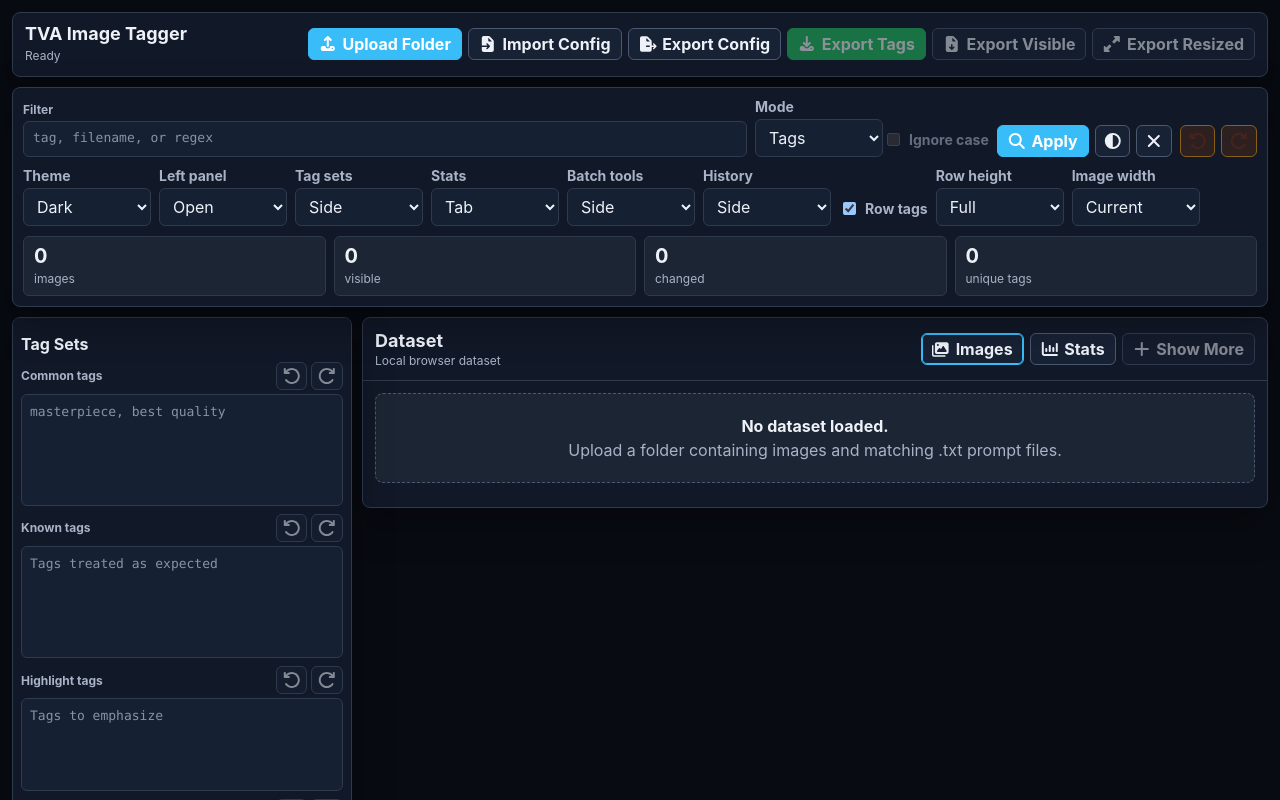
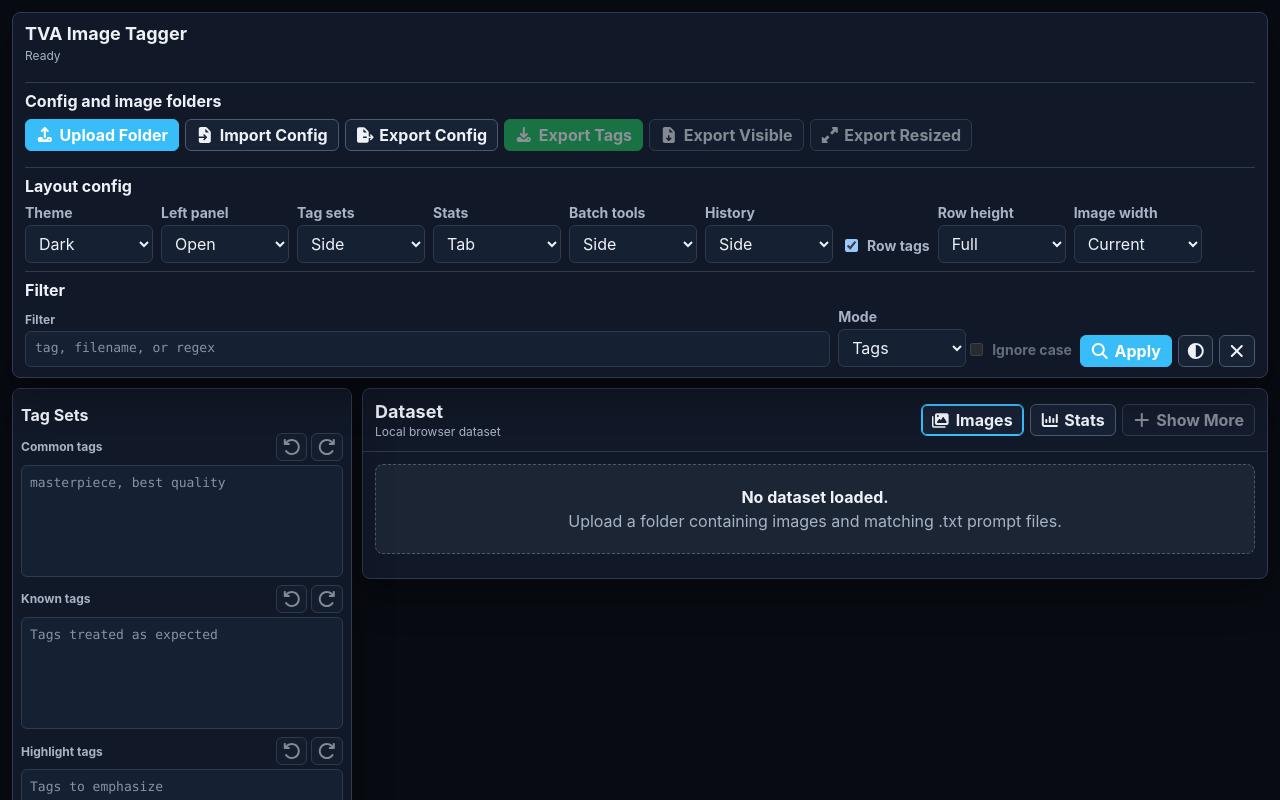
Before and after one commit to kovila77/tva-project, a Nuxt app: page / in a window 1280 px wide. Shown: the top 800 px of the page. Built offline with nearby package versions, Linux system fonts and the light colour scheme.

Commit message:
hid sections

```diff
--- a/app/components/AppHeader.vue
+++ b/app/components/AppHeader.vue
@@ -1,10 +1,14 @@
 <template>
   <header class="app-header" title="Dataset files are loaded into browser memory. Source files are not modified.">
+    <div class="app-header__topline">
       <div class="app-header__brand">
         <h1>TVA Image Tagger</h1>
         <div class="app-header__status" :class="{ 'app-header__status--busy': isBusy }" :title="statusText">{{ statusText }}</div>
       </div>
+    </div>
 
+    <details class="app-header__section" open>
+      <summary>Config and image folders</summary>
       <div class="app-header__actions">
         <button class="btn primary" type="button" title="Upload a local folder containing images and matching .txt prompt files. Files are read into memory only." @click="openFolderPicker"><AppIcon name="upload" class="icon" /> Upload Folder</button>
         <button class="btn" type="button" title="Import editor configuration JSON. This changes UI/tag-set settings, not loaded image files." @click="openConfigPicker"><AppIcon name="import" class="icon" /> Import Config</button>
@@ -13,6 +17,9 @@
         <button class="btn" type="button" title="Download edited tag .txt files only for currently visible images." :disabled="!visibleImages.length" @click="exportTagsZip(true)"><AppIcon name="exportFile" class="icon" /> Export Visible</button>
         <button class="btn" type="button" title="Resize visible images in memory and download them with their edited tag files. Source files are not changed." :disabled="!visibleImages.length" @click="exportResizedImagesZip"><AppIcon name="resize" class="icon" /> Export Resized</button>
       </div>
+    </details>
+
+    <QuickControls />
 
     <input
       ref="folderInput"
@@ -35,6 +42,7 @@
 
 <script setup lang="ts">
 import AppIcon from "~/components/AppIcon.vue";
+import QuickControls from "~/components/QuickControls.vue";
 import { useImageTaggerContext } from "~/composables/useImageTagger";
 
 const {
@@ -56,15 +64,26 @@ const {
 
 <style scoped lang="scss">
 .app-header {
+  position: sticky;
+  top: 0;
+  z-index: 30;
+  max-height: calc(100vh - 16px);
+  overflow: auto;
   display: flex;
-  align-items: center;
-  justify-content: space-between;
+  flex-direction: column;
   gap: 16px;
   padding: 10px 12px;
   border: 1px solid var(--border);
   border-radius: var(--radius);
   background: var(--surface);
   box-shadow: var(--shadow);
+
+  &__topline {
+    display: flex;
+    align-items: center;
+    justify-content: space-between;
+    gap: 12px;
+  }
 
   &__brand {
     min-width: 220px;
@@ -93,6 +112,22 @@ const {
     align-items: center;
     gap: 6px;
   }
+
+  &__section {
+    border-top: 1px solid var(--border);
+    padding-top: 8px;
+
+    summary {
+      margin-bottom: 8px;
+      cursor: pointer;
+      font-weight: 750;
+      list-style: none;
+
+      &::-webkit-details-marker {
+        display: none;
+      }
+    }
+  }
 }
 
 @media (max-width: 860px) {
--- a/app/components/HistoryPanel.vue
+++ b/app/components/HistoryPanel.vue
@@ -1,7 +1,25 @@
 <template>
   <details class="history-panel" open>
-    <summary title="Undo/redo preview. Shows what the next undo or redo will affect.">History</summary>
+    <summary title="Undo/redo preview and compact dataset statistics.">History and stats</summary>
     <div class="history-panel__content">
+      <div class="history-panel__stats">
+        <div class="history-panel__stat">
+          <strong>{{ images.length }}</strong>
+          <span>images</span>
+        </div>
+        <div class="history-panel__stat">
+          <strong>{{ visibleImages.length }}</strong>
+          <span>visible</span>
+        </div>
+        <div class="history-panel__stat">
+          <strong>{{ dirtyImages.length }}</strong>
+          <span>changed</span>
+        </div>
+        <div class="history-panel__stat">
+          <strong>{{ tagStats.length }}</strong>
+          <span>tags</span>
+        </div>
+      </div>
       <div class="history-panel__card">
         <strong>Next undo</strong>
         <span>{{ operationPreview(lastUndoOperation) }}</span>
@@ -21,6 +39,10 @@ import AppIcon from "~/components/AppIcon.vue";
 import { useImageTaggerContext } from "~/composables/useImageTagger";
 
 const {
+  images,
+  visibleImages,
+  dirtyImages,
+  tagStats,
   lastUndoOperation,
   lastRedoOperation,
   undoTitle,
@@ -32,7 +54,6 @@ const {
 </script>
 
 <style scoped lang="scss">
-.history-panel__content,
 .history-panel__card {
   display: flex;
   flex-direction: column;
@@ -53,6 +74,46 @@ const {
     }
   }
 
+  &__content {
+    display: grid;
+    grid-template-columns: repeat(2, minmax(0, 1fr));
+    gap: 6px;
+  }
+
+  &__stats {
+    display: grid;
+    grid-column: 1 / -1;
+    grid-template-columns: repeat(4, minmax(0, 1fr));
+    gap: 6px;
+  }
+
+  &__stat {
+    min-width: 0;
+    border: 1px solid var(--border);
+    border-radius: 6px;
+    background: var(--surface-soft);
+    padding: 6px 8px;
+
+    strong,
+    span {
+      display: block;
+      overflow: hidden;
+      text-overflow: ellipsis;
+      white-space: nowrap;
+    }
+
+    strong {
+      color: var(--text);
+      font-size: 16px;
+      line-height: 1.1;
+    }
+
+    span {
+      color: var(--muted);
+      font-size: 11px;
+    }
+  }
+
   &__card {
     border: 1px solid var(--border);
     border-radius: 6px;
@@ -67,4 +128,16 @@ const {
     }
   }
 }
+
+@media (max-width: 860px) {
+  .history-panel {
+    &__content {
+      grid-template-columns: 1fr;
+    }
+
+    &__stats {
+      grid-template-columns: repeat(2, minmax(0, 1fr));
+    }
+  }
+}
 </style>
--- a/app/components/ImageTaggerApp.client.vue
+++ b/app/components/ImageTaggerApp.client.vue
@@ -1,7 +1,6 @@
 <template>
   <div class="app-layout image-tagger" :data-theme="config.theme" :class="layoutClasses">
     <AppHeader />
-    <QuickControls />
 
     <main
       class="image-tagger__workspace"
@@ -19,7 +18,6 @@
 import AppHeader from "~/components/AppHeader.vue";
 import DatasetPanel from "~/components/DatasetPanel.vue";
 import ImageViewer from "~/components/ImageViewer.vue";
-import QuickControls from "~/components/QuickControls.vue";
 import SidePanel from "~/components/SidePanel.vue";
 import { provideImageTagger } from "~/composables/useImageTagger";
 
--- a/app/components/QuickControls.vue
+++ b/app/components/QuickControls.vue
@@ -1,45 +1,7 @@
 <template>
-  <section class="quick-controls" title="Sticky quick controls. Use display controls to move tag sets, stats, and tags beside images.">
-    <div class="quick-controls__filters">
-      <TagField
-        v-model="config.filterText"
-        class="grow"
-        label="Filter"
-        :rows="1"
-        :mode="config.filterMode === 'regex' ? 'regex' : 'filter'"
-        placeholder="tag, filename, or regex"
-        title="Tags mode requires all comma-separated terms. Regex mode matches filename or any tag."
-        :autocomplete="config.filterMode === 'tags'"
-        :autocomplete-items="autocompleteTags"
-        :style-rules="filterTextStyleRules"
-        @commit="applyFilter"
-      />
-
-      <label class="field compact">
-        <span>Mode</span>
-        <select v-model="config.filterMode" class="control" title="Choose whether filter terms are exact tags or regular expressions.">
-          <option value="tags">Tags</option>
-          <option value="regex">Regex</option>
-        </select>
-      </label>
-
-      <label class="check-field" :class="{ muted: config.filterMode !== 'regex' }" title="Regex-only option. When enabled, regex filters ignore letter case.">
-        <input v-model="config.ignoreCase" type="checkbox" :disabled="config.filterMode !== 'regex'">
-        <span>Ignore case</span>
-      </label>
-
-      <div class="button-cluster">
-        <button class="btn primary" type="button" title="Show images matching the current filter." @click="applyFilter"><AppIcon name="filter" class="icon" /> Apply</button>
-        <button class="btn icon-btn" type="button" title="Invert the current filter, showing images that do not match." aria-label="Invert filter" @click="invertFilter"><AppIcon name="filterInvert" class="icon" /></button>
-        <button class="btn icon-btn" type="button" title="Clear the filter and show all loaded images." aria-label="Clear filter" @click="clearFilter"><AppIcon name="clear" class="icon" /></button>
-      </div>
-
-      <div class="button-cluster history-actions">
-        <button class="btn warn icon-btn" type="button" :title="undoTitle" aria-label="Undo" :disabled="!history.past.length" @click="undoDataset"><AppIcon name="undo" class="icon" /></button>
-        <button class="btn warn icon-btn" type="button" :title="redoTitle" aria-label="Redo" :disabled="!history.future.length" @click="redoDataset"><AppIcon name="redo" class="icon" /></button>
-      </div>
-    </div>
-
+  <div class="quick-controls" title="Top controls. Sections can be collapsed to keep the image workspace close to the header.">
+    <details class="quick-controls__section" open>
+      <summary>Layout config</summary>
       <div class="quick-controls__layout">
         <label class="field compact">
           <span>Theme</span>
@@ -114,34 +76,54 @@
           slider-title="Fixed image width slider from 50px to 5000px."
         />
       </div>
+    </details>
 
     <div v-if="config.tagSetsPlacement === 'top'" class="quick-controls__tag-sets">
-      <TagSetFields />
+      <TagSetFields collapsible />
     </div>
+
+    <details class="quick-controls__section" open>
+      <summary>Filter</summary>
+      <div class="quick-controls__filters">
+        <TagField
+          v-model="config.filterText"
+          class="grow"
+          label="Filter"
+          :rows="1"
+          :mode="config.filterMode === 'regex' ? 'regex' : 'filter'"
+          placeholder="tag, filename, or regex"
+          title="Tags mode requires all comma-separated terms. Regex mode matches filename or any tag."
+          :autocomplete="config.filterMode === 'tags'"
+          :autocomplete-items="autocompleteTags"
+          :style-rules="filterTextStyleRules"
+          @commit="applyFilter"
+        />
+
+        <label class="field compact">
+          <span>Mode</span>
+          <select v-model="config.filterMode" class="control" title="Choose whether filter terms are exact tags or regular expressions.">
+            <option value="tags">Tags</option>
+            <option value="regex">Regex</option>
+          </select>
+        </label>
+
+        <label class="check-field" :class="{ muted: config.filterMode !== 'regex' }" title="Regex-only option. When enabled, regex filters ignore letter case.">
+          <input v-model="config.ignoreCase" type="checkbox" :disabled="config.filterMode !== 'regex'">
+          <span>Ignore case</span>
+        </label>
+
+        <div class="button-cluster">
+          <button class="btn primary" type="button" title="Show images matching the current filter." @click="applyFilter"><AppIcon name="filter" class="icon" /> Apply</button>
+          <button class="btn icon-btn" type="button" title="Invert the current filter, showing images that do not match." aria-label="Invert filter" @click="invertFilter"><AppIcon name="filterInvert" class="icon" /></button>
+          <button class="btn icon-btn" type="button" title="Clear the filter and show all loaded images." aria-label="Clear filter" @click="clearFilter"><AppIcon name="clear" class="icon" /></button>
+        </div>
+      </div>
+    </details>
 
     <div v-if="config.historyPlacement === 'top'" class="quick-controls__history">
       <HistoryPanel />
     </div>
-
-    <div class="quick-controls__summary">
-      <div class="quick-controls__metric">
-        <strong>{{ images.length }}</strong>
-        <span>images</span>
   </div>
-      <div class="quick-controls__metric">
-        <strong>{{ visibleImages.length }}</strong>
-        <span>visible</span>
-      </div>
-      <div class="quick-controls__metric">
-        <strong>{{ dirtyImages.length }}</strong>
-        <span>changed</span>
-      </div>
-      <div class="quick-controls__metric">
-        <strong>{{ tagStats.length }}</strong>
-        <span>unique tags</span>
-      </div>
-    </div>
-  </section>
 </template>
 
 <script setup lang="ts">
@@ -154,38 +136,39 @@ import { useImageTaggerContext } from "~/composables/useImageTagger";
 
 const {
   config,
-  images,
   autocompleteTags,
-  visibleImages,
-  dirtyImages,
-  tagStats,
-  history,
   filterTextStyleRules,
-  undoTitle,
-  redoTitle,
   applyFilter,
   invertFilter,
-  clearFilter,
-  undoDataset,
-  redoDataset
+  clearFilter
 } = useImageTaggerContext();
 </script>
 
 <style scoped lang="scss">
 .quick-controls {
-  position: sticky;
-  top: 0;
-  z-index: 30;
-  margin-top: 10px;
-  padding: 10px;
-  border: 1px solid var(--border);
-  border-radius: var(--radius);
-  background: var(--surface);
-  box-shadow: var(--shadow);
+  display: flex;
+  flex-direction: column;
+  gap: 8px;
+
+  &__section {
+    border-top: 1px solid var(--border);
+    padding-top: 8px;
+
+    summary {
+      margin-bottom: 8px;
+      cursor: pointer;
+      font-weight: 750;
+      list-style: none;
+
+      &::-webkit-details-marker {
+        display: none;
+      }
+    }
+  }
 
   &__filters {
     display: grid;
-    grid-template-columns: minmax(240px, 1fr) 120px auto auto auto;
+    grid-template-columns: minmax(240px, 1fr) 120px auto auto;
     gap: 8px;
     align-items: end;
   }
@@ -195,44 +178,16 @@ const {
     flex-wrap: wrap;
     gap: 8px;
     align-items: end;
-    margin-top: 10px;
   }
 
   &__tag-sets {
-    margin-top: 10px;
     border-top: 1px solid var(--border);
-    padding-top: 10px;
+    padding-top: 8px;
   }
 
   &__history {
-    margin-top: 10px;
     border-top: 1px solid var(--border);
-    padding-top: 10px;
-  }
-
-  &__summary {
-    display: grid;
-    grid-template-columns: repeat(4, minmax(0, 1fr));
-    gap: 8px;
-    margin-top: 10px;
-  }
-
-  &__metric {
-    padding: 8px 10px;
-    border: 1px solid var(--border);
-    border-radius: 6px;
-    background: var(--surface-soft);
-
-    strong {
-      display: block;
-      font-size: 20px;
-      line-height: 1.1;
-    }
-
-    span {
-      color: var(--muted);
-      font-size: 12px;
-    }
+    padding-top: 8px;
   }
 }
 
@@ -241,10 +196,6 @@ const {
     &__filters {
       grid-template-columns: 1fr;
     }
-
-    &__summary {
-      grid-template-columns: repeat(2, minmax(0, 1fr));
-    }
   }
 }
 </style>
--- a/app/components/TagSetFields.vue
+++ b/app/components/TagSetFields.vue
@@ -1,8 +1,22 @@
 <template>
   <div class="tag-set-fields">
+    <template v-for="field in fields" :key="field.key">
+      <details v-if="collapsible" class="tag-set-fields__section">
+        <summary>{{ field.label }}</summary>
         <TagField
-      v-for="field in fields"
-      :key="field.key"
+          v-model="config[field.key]"
+          :rows="field.rows"
+          :mode="field.mode"
+          :placeholder="field.placeholder"
+          :title="field.title"
+          :autocomplete="field.autocomplete"
+          :autocomplete-items="autocompleteTags"
+          :style-rules="field.decorate ? tagTextStyleRules : []"
+          show-history-buttons
+        />
+      </details>
+      <TagField
+        v-else
         v-model="config[field.key]"
         :label="field.label"
         :rows="field.rows"
@@ -14,6 +28,7 @@
         :style-rules="field.decorate ? tagTextStyleRules : []"
         show-history-buttons
       />
+    </template>
   </div>
 </template>
 
@@ -38,6 +53,12 @@ const {
   autocompleteTags,
   tagTextStyleRules
 } = useImageTaggerContext();
+
+withDefaults(defineProps<{
+  collapsible?: boolean;
+}>(), {
+  collapsible: false
+});
 
 const fields: TagSetField[] = [
   {
@@ -98,5 +119,20 @@ const fields: TagSetField[] = [
   display: grid;
   grid-template-columns: repeat(auto-fit, minmax(180px, 1fr));
   gap: 8px;
+
+  &__section {
+    min-width: 0;
+
+    summary {
+      margin-bottom: 8px;
+      cursor: pointer;
+      font-weight: 750;
+      list-style: none;
+
+      &::-webkit-details-marker {
+        display: none;
+      }
+    }
+  }
 }
 </style>
```
Lines whose indentation alone changed are shown as unchanged.
